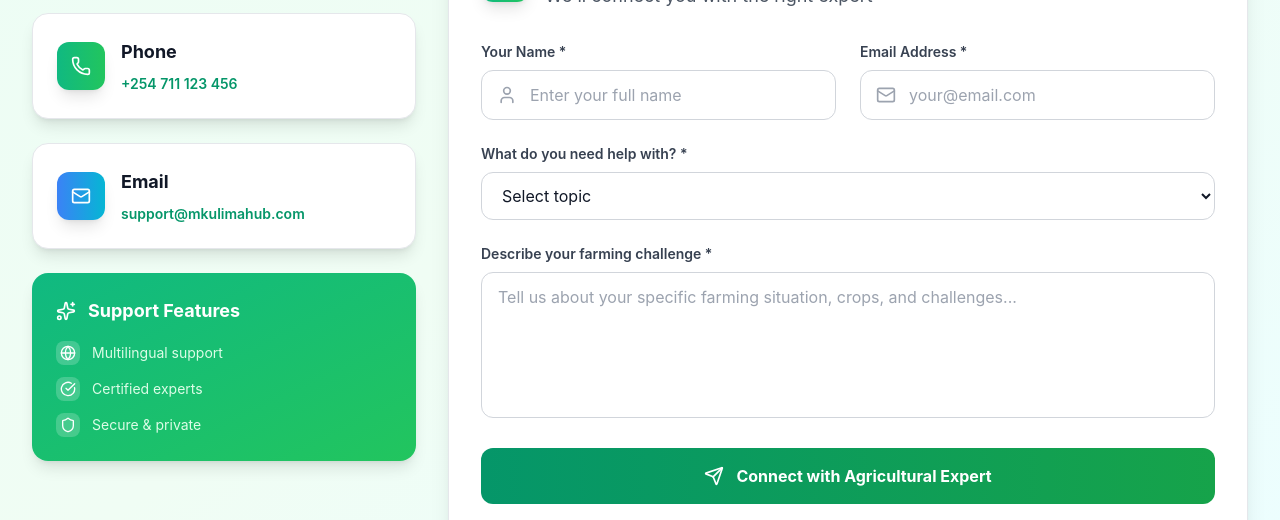
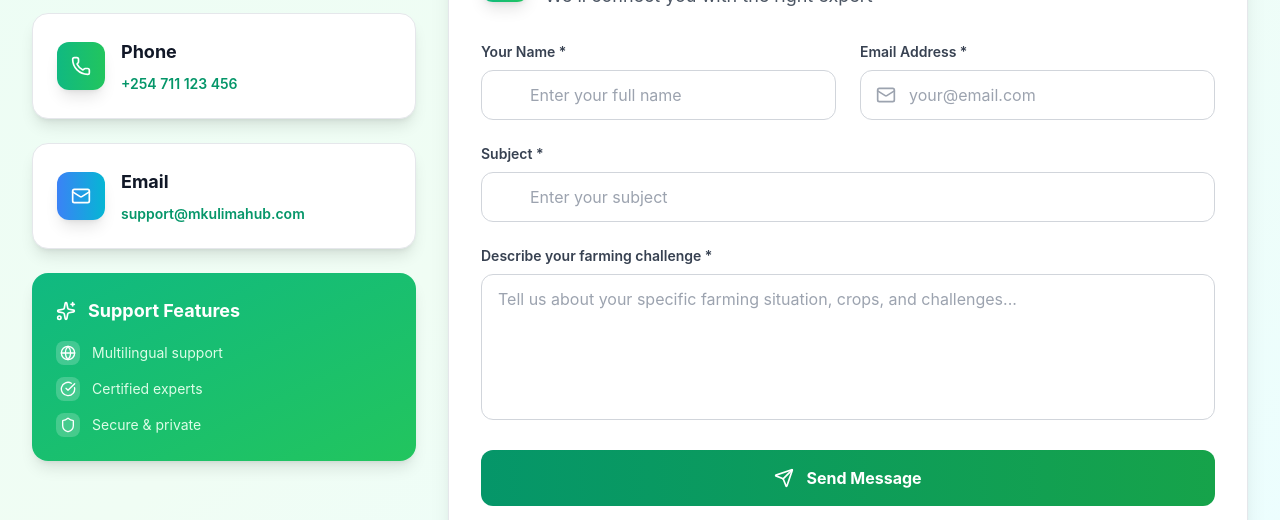
Before and after one commit to aizocraft/mkulimahub, a React (Vite) app in the folder frontend/: page /contact in a window 1280 px wide. Shown: the part 432-952 px from the top of the page. Built offline with nearby package versions, Linux system fonts and the light colour scheme; no server answers.

Commit message:
contact page

```diff
--- a/frontend/src/index.css
+++ b/frontend/src/index.css
@@ -316,3 +316,61 @@
 .nav-tab-active {
   @apply border-emerald-500 text-emerald-600 dark:text-emerald-400;
 }
+
+@keyframes spin-slow {
+  from {
+    transform: rotate(0deg);
+  }
+  to {
+    transform: rotate(360deg);
+  }
+}
+
+.animate-spin-slow {
+  animation: spin-slow 3s linear infinite;
+}
+
+@keyframes float {
+  0%, 100% {
+    transform: translateY(0px);
+  }
+  50% {
+    transform: translateY(-20px);
+  }
+}
+
+.animate-float {
+  animation: float 6s ease-in-out infinite;
+}
+
+.animate-float-delayed {
+  animation: float 6s ease-in-out 2s infinite;
+}
+
+@keyframes slide-in {
+  0% {
+    transform: translateX(100%);
+    opacity: 0;
+  }
+  100% {
+    transform: translateX(0);
+    opacity: 1;
+  }
+}
+
+.animate-slide-in {
+  animation: slide-in 0.5s ease-out;
+}
+
+@keyframes shrink {
+  0% {
+    width: 100%;
+  }
+  100% {
+    width: 0%;
+  }
+}
+
+.animate-shrink {
+  animation: shrink 5s linear forwards;
+}
--- a/frontend/src/pages/ContactPage.jsx
+++ b/frontend/src/pages/ContactPage.jsx
@@ -26,15 +26,29 @@ const ContactPage = () => {
     message: ''
   });
   const [isSubmitting, setIsSubmitting] = useState(false);
+  const [result, setResult] = useState("");
 
-  const handleSubmit = async (e) => {
-    e.preventDefault();
+  const handleSubmit = async (event) => {
+    event.preventDefault();
     setIsSubmitting(true);
-    // Simulate form submission
-    await new Promise(resolve => setTimeout(resolve, 1500));
+    setResult("Sending....");
+    const formDataToSend = new FormData(event.target);
+    formDataToSend.append("access_key", "c60950a6-f19d-465f-b72f-681e1ab34cf9");
+
+    const response = await fetch("https://api.web3forms.com/submit", {
+      method: "POST",
+      body: formDataToSend
+    });
+
+    const data = await response.json();
+    if (data.success) {
+      setResult("Form Submitted Successfully");
+      event.target.reset();
+      setFormData({ name: '', email: '', subject: '', message: '' });
+    } else {
+      setResult("Error");
+    }
     setIsSubmitting(false);
-    alert('Thank you for your message! Our agricultural experts will contact you ...');
-    setFormData({ name: '', email: '', subject: '', message: '' });
   };
 
   const handleChange = (e) => {
@@ -205,7 +219,7 @@ const ContactPage = () => {
                           required
                           value={formData.name}
                           onChange={handleChange}
-                          className="w-full pl-12 pr-4 py-3 border border-gray-300 dark:border-gray-600 rounded-xl bg-white dark:bg-gray-700 text-gray-900 dark:text-white focus:ring-2 focus:ring-emerald-500 focus:border-emerald-500 transition-colors duration-200 text-base"
+                          className="w-full pl-12 pr-4 py-3 border border-gray-300 dark:border-gray-600 rounded-xl bg-white dark:bg-gray-700 text-gray-900 dark:text-white focus:ring-2 focus:ring-emerald-500 focus:border-emerald-500 transition-all duration-300 transform focus:scale-[1.02] text-base"
                           placeholder="Enter your full name"
                         />
                       </div>
@@ -233,24 +247,21 @@ const ContactPage = () => {
 
                   <div>
                     <label htmlFor="subject" className="block text-sm font-semibold text-gray-700 dark:text-gray-300 mb-2">
-                      What do you need help with? *
+                      Subject *
                     </label>
-                    <select
-                      id="subject"
-                      name="subject"
-                      required
-                      value={formData.subject}
-                      onChange={handleChange}
-                      className="w-full px-4 py-3 border border-gray-300 dark:border-gray-600 rounded-xl bg-white dark:bg-gray-700 text-gray-900 dark:text-white focus:ring-2 focus:ring-emerald-500 focus:border-emerald-500 transition-colors duration-200 text-base"
-                    >
-                      <option value="">Select topic</option>
-                      <option value="pest-control">Pest & Disease Control</option>
-                      <option value="soil-management">Soil Management</option>
-                      <option value="crop-planning">Crop Planning</option>
-                      <option value="irrigation">Irrigation Systems</option>
-                      <option value="market-access">Market Access</option>
-                      <option value="other">Other Agricultural Issue</option>
-                    </select>
+                    <div className="relative">
+                      <MessageCircle className="absolute left-4 top-1/2 transform -translate-y-1/2 text-gray-400 h-5 w-5" />
+                      <input
+                        type="text"
+                        id="subject"
+                        name="subject"
+                        required
+                        value={formData.subject}
+                        onChange={handleChange}
+                        className="w-full pl-12 pr-4 py-3 border border-gray-300 dark:border-gray-600 rounded-xl bg-white dark:bg-gray-700 text-gray-900 dark:text-white focus:ring-2 focus:ring-emerald-500 focus:border-emerald-500 transition-all duration-300 transform focus:scale-[1.02] text-base"
+                        placeholder="Enter your subject"
+                      />
+                    </div>
                   </div>
 
                   <div>
@@ -264,7 +275,7 @@ const ContactPage = () => {
                       rows="5"
                       value={formData.message}
                       onChange={handleChange}
-                      className="w-full px-4 py-3 border border-gray-300 dark:border-gray-600 rounded-xl bg-white dark:bg-gray-700 text-gray-900 dark:text-white focus:ring-2 focus:ring-emerald-500 focus:border-emerald-500 transition-colors duration-200 text-base resize-none"
+                      className="w-full px-4 py-3 border border-gray-300 dark:border-gray-600 rounded-xl bg-white dark:bg-gray-700 text-gray-900 dark:text-white focus:ring-2 focus:ring-emerald-500 focus:border-emerald-500 transition-all duration-300 transform focus:scale-[1.02] text-base resize-none"
                       placeholder="Tell us about your specific farming situation, crops, and challenges..."
                     ></textarea>
                   </div>
@@ -272,20 +283,32 @@ const ContactPage = () => {
                   <button
                     type="submit"
                     disabled={isSubmitting}
-                    className="w-full bg-gradient-to-r from-emerald-600 to-green-600 hover:from-emerald-700 hover:to-green-700 disabled:opacity-50 text-white font-bold py-4 px-6 rounded-xl transition-all duration-200 transform hover:scale-105 focus:outline-none focus:ring-4 focus:ring-emerald-500/50 flex items-center justify-center gap-3 text-base"
+                    className="w-full bg-gradient-to-r from-emerald-600 to-green-600 hover:from-emerald-700 hover:to-green-700 disabled:opacity-50 text-white font-bold py-4 px-6 rounded-xl transition-all duration-300 transform hover:scale-105 hover:shadow-lg focus:outline-none focus:ring-4 focus:ring-emerald-500/50 flex items-center justify-center gap-3 text-base"
                   >
                     {isSubmitting ? (
                       <>
                         <div className="w-5 h-5 border-2 border-white border-t-transparent rounded-full animate-spin"></div>
-                        Connecting to Expert...
+                        Sending...
                       </>
                     ) : (
                       <>
                         <Send className="w-5 h-5" />
-                        Connect with Agricultural Expert
+                        Send Message
                       </>
                     )}
                   </button>
+
+                  {result && (
+                    <div className={`mt-4 p-4 rounded-xl text-center font-semibold transition-all duration-500 ${
+                      result === "Form Submitted Successfully"
+                        ? "bg-green-100 text-green-800 border border-green-200 animate-fade-in"
+                        : result === "Error"
+                        ? "bg-red-100 text-red-800 border border-red-200 animate-fade-in"
+                        : "bg-blue-100 text-blue-800 border border-blue-200"
+                    }`}>
+                      {result}
+                    </div>
+                  )}
 
                 </form>
               </div>
```
Also changed, not shown: 1 other file (tests, documents, lock files or other folders).
